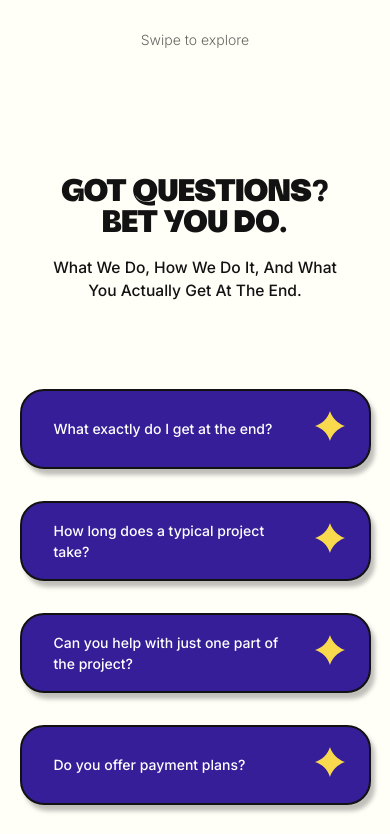
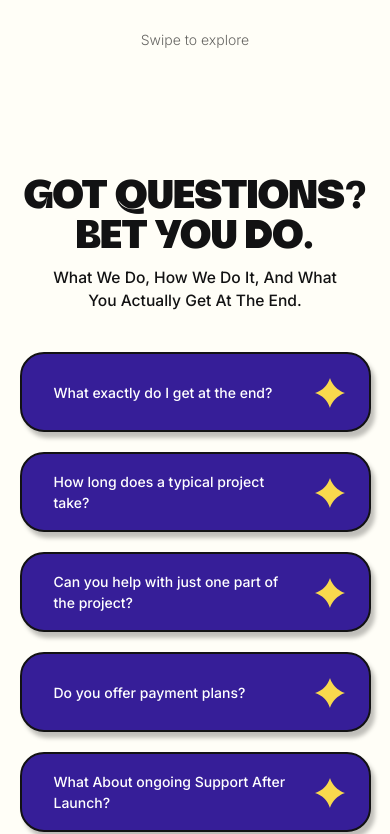
Before and after one commit to cyber-zeff/vistazo-main, a Next.js app: page / in a window 390 px wide. Shown: the part 3760-4594 px from the top of the page. Built offline with nearby package versions, Linux system fonts and the light colour scheme.

Commit message:
resolved all animation glitches and fixed the button

```diff
--- a/app/components/FAQ.tsx
+++ b/app/components/FAQ.tsx
@@ -38,19 +38,19 @@ export default function FAQSection() {
     const isMobile = useIsMobile();
 
     return (
-        <section id="faqs" className="w-full flex justify-center items-center py-16 bg-[#FFFEF7] text-[#121213]">
-            <div className="max-w-310 mx-auto grid grid-cols-1 lg:grid-cols-2 lg:gap-[clamp(35px, 8vw,40px)] gap-16 max-w-120 items-start justify-items-center">
+        <section id="faqs" className="py-16 lg:pt-16 lg:pb-30 bg-[#FFFEF7] text-[#121213]">
+            <div className="max-w-310 mx-auto grid grid-cols-1 lg:grid-cols-2 lg:gap-[clamp(35px, 8vw,40px)] gap-8 md:gap-16 items-start justify-items-center">
 
                 {/* ================= LEFT COLUMN ================= */}
                 <div className="flex flex-col justify-between self-start lg:h-158.75">
                     {/* Heading */}
-                    <div className="mb-[clamp(22px,2vw,48px)] mx-auto max-lg:text-center">
-                        <h2 className="quantaFont text-[clamp(30px,8vw,64px)] lg:text-[clamp(45px,5vw,64px)] font-black leading-normal">
+                    <div className="mb-[clamp(0px,2vw,48px)] mx-auto max-lg:text-center">
+                        <h2 className="quantaFont text-[clamp(40px,8vw,64px)] lg:text-[clamp(45px,5vw,64px)] font-black leading-normal">
                             GOT QUESTIONS?
                             <br />
                             BET YOU DO.
                         </h2>
-                        <p className="max-lg:mx-auto mt-4 text-[clamp(14px,4vw,24px)] md:text-[clamp(14px,2vw,20px)] lg:text-[20px] max-w-md font-medium leading-normal">
+                        <p className="max-lg:mx-auto mt-2 md:mt-4 text-[clamp(14px,4vw,24px)] md:text-[clamp(14px,2vw,20px)] lg:text-[20px] max-w-md font-medium leading-normal">
                             What We Do, How We Do It, And What <br className="block lg:hidden" /> You Actually Get At The End.
                         </p>
                     </div>
@@ -66,9 +66,9 @@ export default function FAQSection() {
                             good fit, and map out how we&apos;d actually execute your brand.
                         </p>
 
-                        <button className="flex items-center gap-2 py-1.75 pr-6.25 pl-7.75 rounded-[83px] w-45 h-10.5 bg-[#FFFEF7] text-[#361E98] text-[16px] font-bold leading-normal -tracking-[0.8] border-2 border-transparent
-                            transition-all duration-300 ease-out hover:bg-transparent hover:border-white hover:text-white">
-                            Claim Yours!
+                        <button className="flex items-center gap-2 py-1.75 pr-6.25 pl-7.75 rounded-[83px] w-40 h-10.5 bg-[#FFFEF7] text-[#361E98] text-[16px] font-bold leading-normal -tracking-[0.8] border-2 border-transparent
+                            capitalize transition-all duration-300 ease-out hover:bg-transparent hover:border-white hover:text-white">
+                            Talk to us
                             <span>
                                 <svg xmlns="http://www.w3.org/2000/svg" width="11" height="11" viewBox="0 0 11 11" fill="currentColor" className="transition-colors duration-300">
                                     <path d="M7.51891 1.83109L1.16674 1.83109C0.907464 1.83109 0.693996 1.74207 0.526333 1.56404C0.358671 1.386 0.275056 1.16714 0.275488 0.907431C0.286291 0.658961 0.375307 0.445494 0.542538 0.267028C0.709769 0.0885617 0.923236 -0.00045478 1.18294 -2.25222e-05L9.73893 -2.2733e-05C9.86857 -2.27119e-05 9.98481 0.0241759 10.0877 0.0725735C10.1905 0.120971 10.2847 0.188814 10.3703 0.276102C10.4558 0.363391 10.5232 0.458025 10.5725 0.560006C10.6218 0.661986 10.6462 0.778011 10.6457 0.908079L10.6457 9.46407C10.6457 9.70174 10.5565 9.9098 10.378 10.0883C10.1996 10.2667 9.98632 10.3612 9.73828 10.3715C9.47901 10.3715 9.26014 10.2823 9.08168 10.1038C8.90321 9.92536 8.81419 9.70671 8.81463 9.44787L8.81527 3.12745L1.57185 10.3709C1.3882 10.5545 1.17192 10.6464 0.923021 10.6464C0.674119 10.6464 0.458274 10.5545 0.275488 10.3709C0.0927003 10.1872 0.000874152 9.97095 1.03101e-05 9.72205C-0.000853869 9.47314 0.0909716 9.2573 0.275488 9.07451L7.51891 1.83109Z" />
@@ -79,7 +79,7 @@ export default function FAQSection() {
                 </div>
 
                 {/* ================= RIGHT COLUMN ================= */}
-                <div className="grid gap-8 text-white">
+                <div className="grid gap-5 sm:gap-8 text-white">
                     {faqs.map((faq, index) => {
                         const isOpen = activeIndex === index;
 
@@ -94,7 +94,7 @@ export default function FAQSection() {
                                 <motion.span
                                     animate={{ rotate: isOpen ? 90 : -90 }}
                                     transition={{ duration: 0.3, ease: "easeInOut" }}
-                                    className="absolute top-5 min-[570px]:top-7.5 right-6 sm:right-10 z-10" >
+                                    className="absolute top-6 min-[570px]:top-7.5 right-6 sm:right-10 z-10" >
                                     <svg xmlns="http://www.w3.org/2000/svg" width="35" height="35" className=" max-[460px]:w-[30px] max-[460px]:h-[30px]" viewBox="0 0 35 35" fill="none" >
                                         <path d="M17.5 0C21.6501 14.109 35 17.5 35 17.5C35 17.5 22.3021 20.891 17.5 35C12.6979 20.891 0 17.5 0 17.5C0 17.5 13.3499 14.109 17.5 0Z" fill="#F9D94D" />
                                     </svg>
@@ -102,10 +102,25 @@ export default function FAQSection() {
 
                                 {/* LEFT CONTENT */}
                                 <div className="flex-1 sm:flex-1 max-[650px]:flex-[1.4]">
-                                    <h3 className="text-[clamp(14px,3vw,18px)] sm:text-[18px] font-medium leading-normal mr-10"> {faq.question} </h3>
+                                    <h3 className="max-sm:sticky max-sm:top-0 text-[clamp(14px,3vw,18px)] sm:text-[18px] font-medium leading-normal mr-10"> {faq.question} </h3>
                                     <AnimatePresence>
                                         {isOpen && (
-                                            <p className="mt-4 text-[clamp(12px,3vw,16px)] leading-5.5 font-medium whitespace-pre-line capitalize max-w-[90%]">{faq.answer}</p>
+                                            <motion.p
+                                                initial={{ opacity: 0, y: 0 }}
+                                                animate={{ opacity: 1, y: 0 }}
+                                                transition={{
+                                                    duration: isMobile ? 0.65 : 0.8,
+                                                    ease: "easeOut"
+                                                }}
+                                                exit={{
+                                                    opacity: 0,
+                                                    y: -5,
+                                                    transition: {
+                                                        duration: isMobile ? 0.1 : 0.2,
+                                                        ease: "easeIn"
+                                                    }
+                                                }}
+                                                className="mt-4 text-[clamp(12px,3vw,16px)] leading-5.5 font-medium whitespace-pre-line capitalize max-w-[90%]">{faq.answer}</motion.p>
                                         )}
                                     </AnimatePresence>
                                 </div>
```
